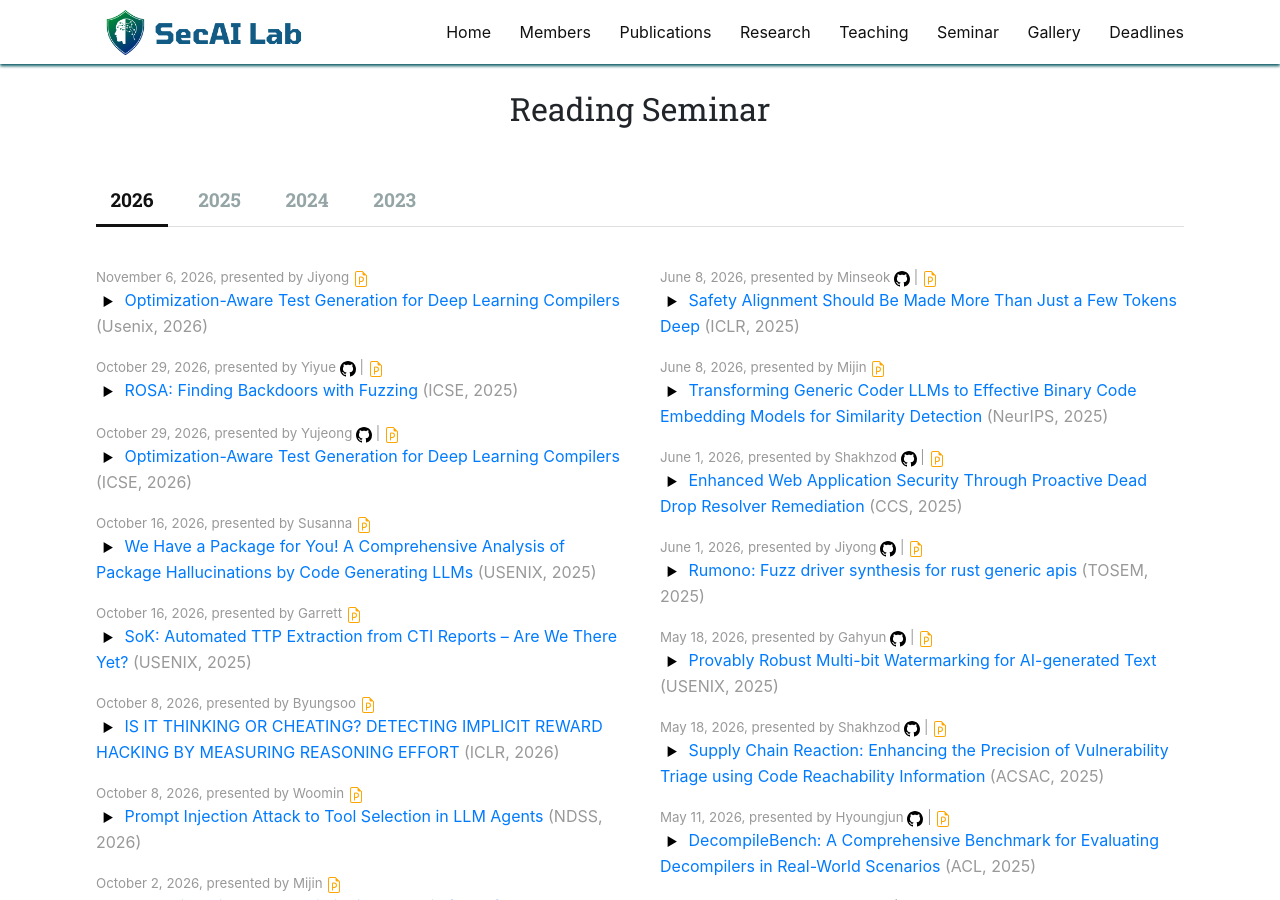
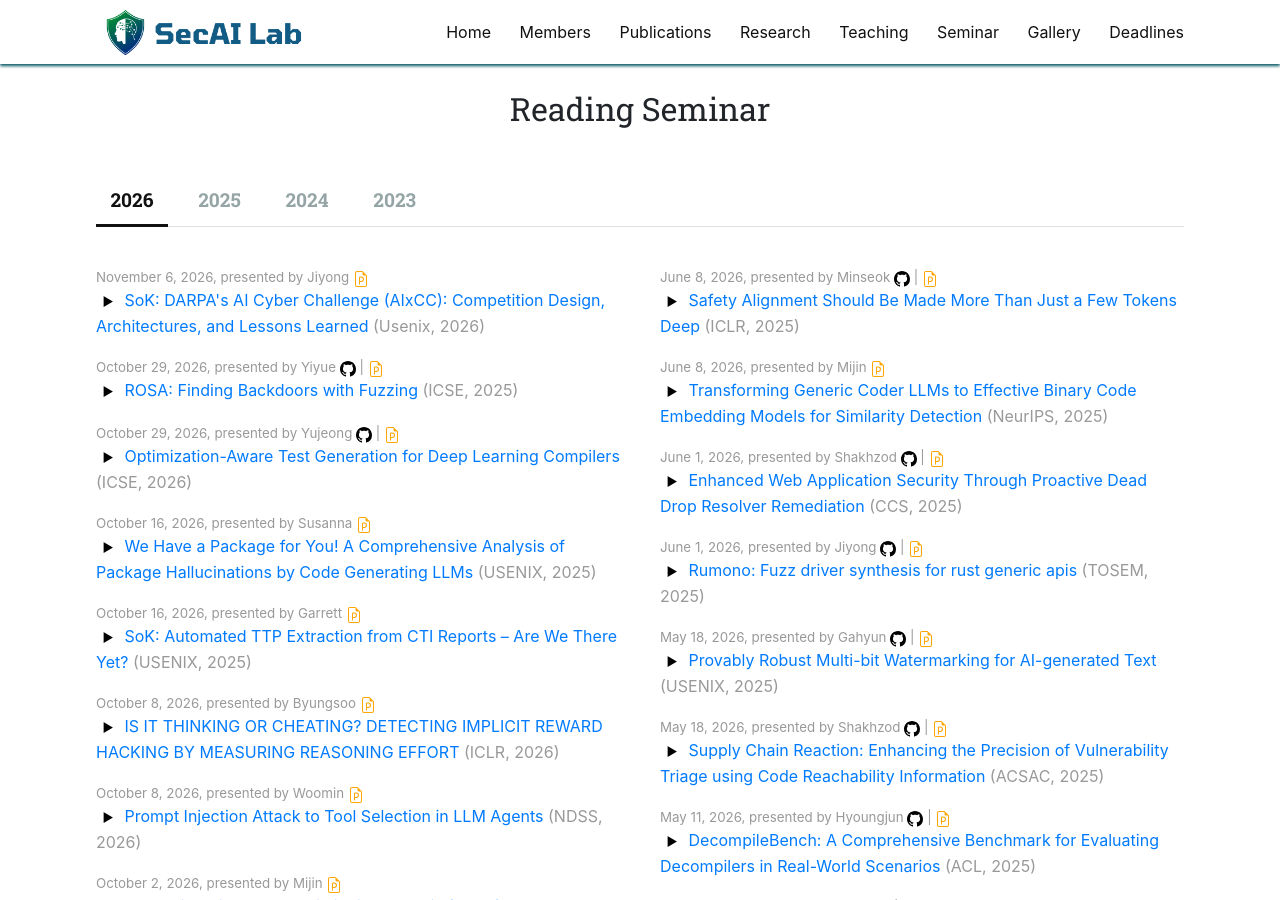
Before and after one commit to SecAI-Lab/secai-lab.github.io, a Jekyll site: the page built from pages/seminar.md, in a window 1280 px wide and 900 px high. Built offline with Jekyll 4.4.1, drawn with Linux system fonts in a browser that asks for light colours; nearby versions of some CDN libraries.

Commit message:
fixed seminar entry

```diff
--- a/_data/readings.yml
+++ b/_data/readings.yml
@@ -1,4 +1,4 @@
-- title: "Optimization-Aware Test Generation for Deep Learning Compilers"
+- title: "SoK: DARPA's AI Cyber Challenge (AIxCC): Competition Design, Architectures, and Lessons Learned"
   link: "https://arxiv.org/pdf/2511.18918"
   ppt_link: "https://secai.skku.edu/assets/paper-presentation/jiyong_AIxCC_USENIX26.pdf"
   code_link: ""
```
